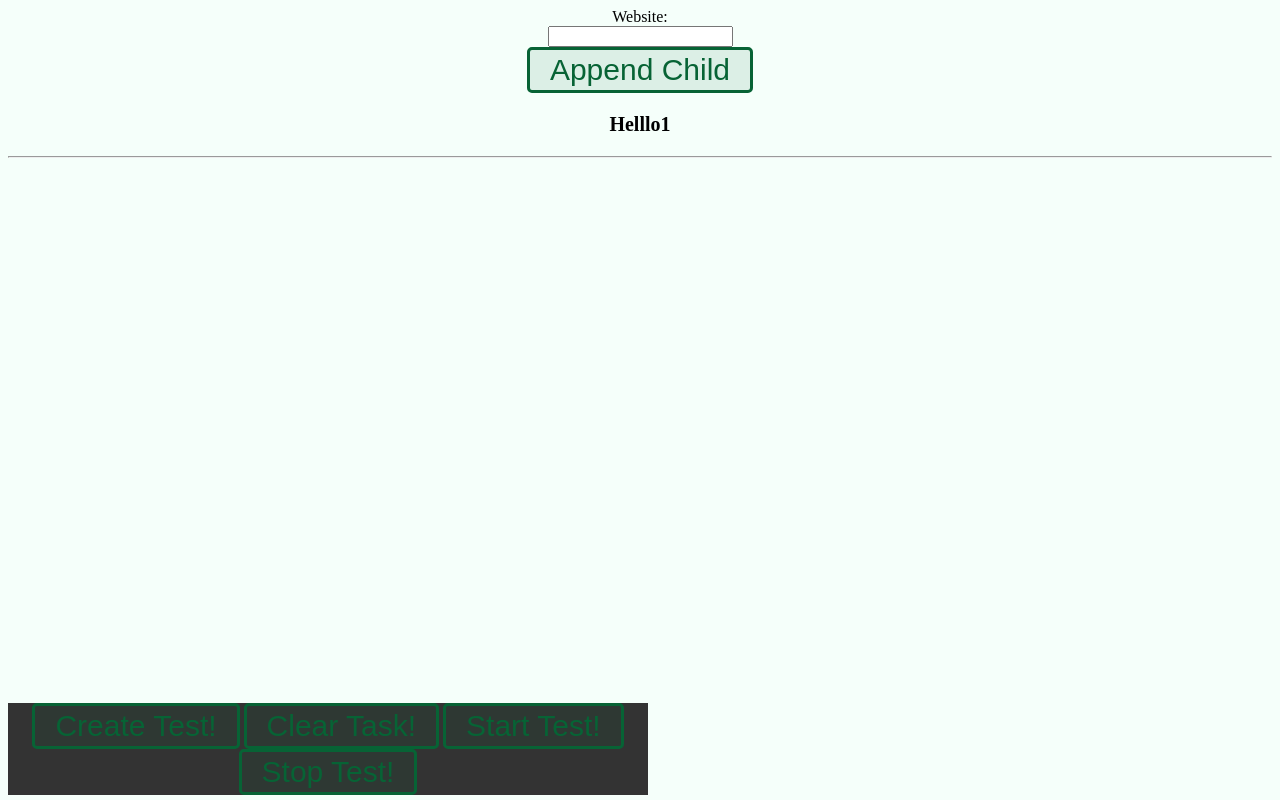
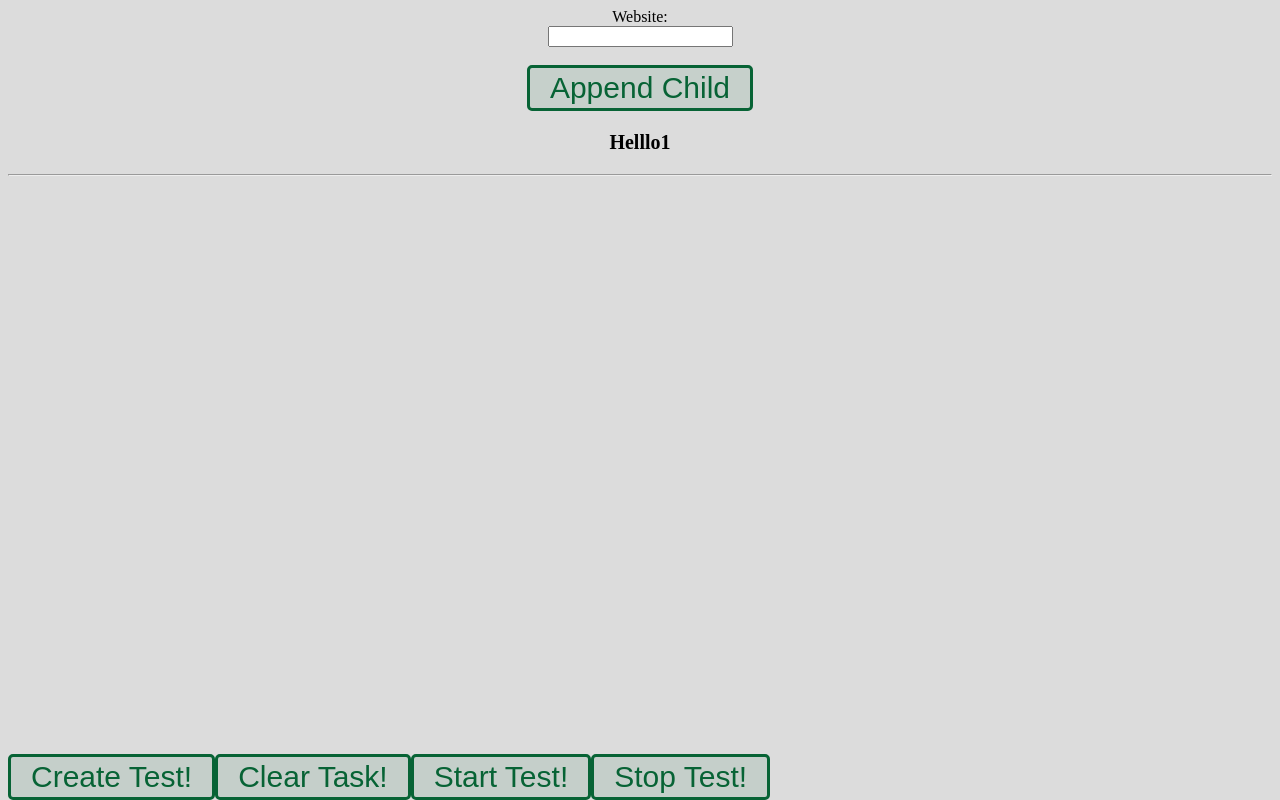
Before and after one commit to Towson-490/COSC490GUI, an Electron app: page eletron/gui.html in a window 1280 px wide. Drawn offline with Linux system fonts and the light colour scheme.

Commit message:
this is an updated version of the guigui

```diff
--- a/eletron/gui.html
+++ b/eletron/gui.html
@@ -10,7 +10,7 @@
 <body>
 <div id="websiteText">
     <label for="lname">Website:</label><br>
-    <input type="text" id="lname" name="lname">
+    <input type="text" id="lname" name="lname"><br><br>
 </div>
 
 <button type="button" onclick="addChild()">Append Child</button>
--- a/eletron/styles.css
+++ b/eletron/styles.css
@@ -1,17 +1,21 @@
 
 body{
-    background: mintcream;
+    background: Gainsboro;
+    text-align: center;
+    min-width: 50%;
 }
 
-div.relative {
+.relative {
+    overflow: hidden;
     position: fixed;
-    width: 50%;
-    bottom: 5px;
-    margin: 0;
+    width: 100%;
+    bottom: 0;
 }
-body {
-    text-align: center;
+
+.relative button {
+float: left;
 }
+
 button {
     background: rgba(7, 99, 53, .1);
     border: 3px solid rgba(7, 99, 53, 1);
@@ -46,5 +50,5 @@ ul{
     margin: 0;
     padding: 0;
     overflow: hidden;
-    background-color: #333333;
+    background-color: transparent;
 }
```
